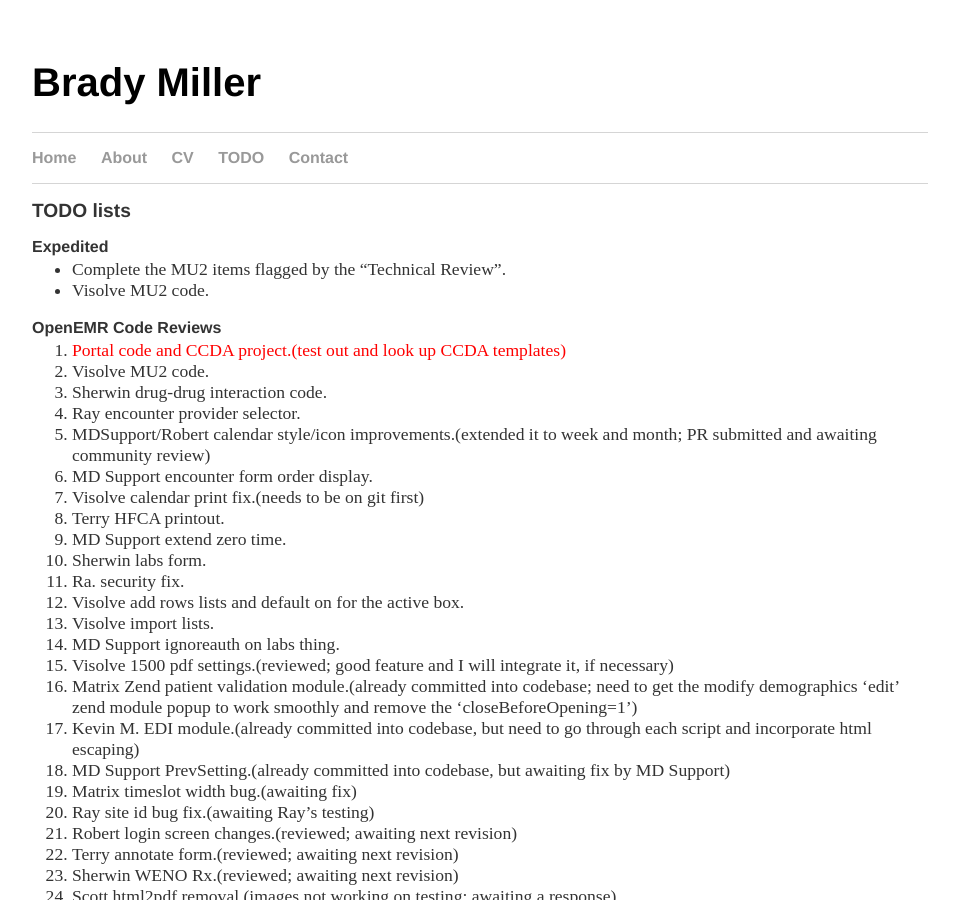
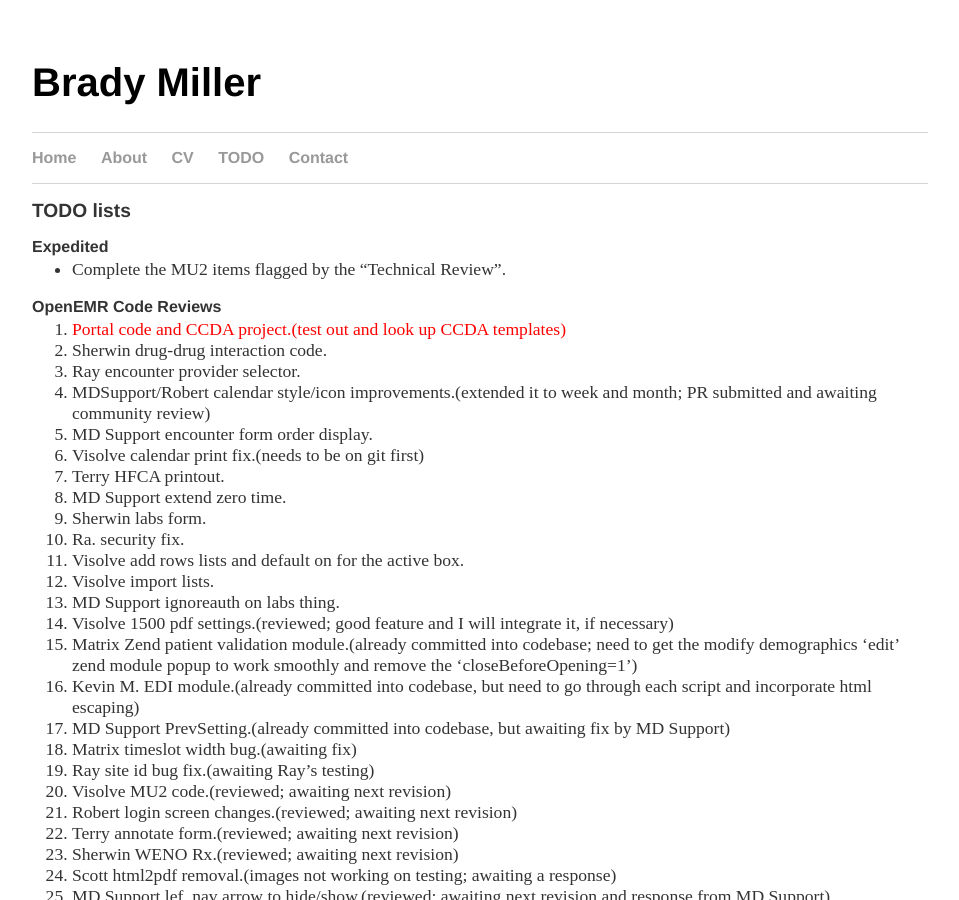
Before and after one commit to bradymiller/bradymiller.github.io, a Jekyll site: the page built from todo/index.md, in a window 1280 px wide and 900 px high. Shown: the whole window, without its empty margins (160-1119 px from the left). Built offline with Jekyll 4.4.1, drawn with Linux system fonts in a browser that asks for light colours.

Commit message:
Update todo list

```diff
--- a/todo/index.md
+++ b/todo/index.md
@@ -5,11 +5,9 @@
 
 ### Expedited
 * Complete the MU2 items flagged by the "Technical Review".
-* Visolve MU2 code.
 
 ### OpenEMR Code Reviews
 1. <span style="color: red">Portal code and CCDA project.(test out and look up CCDA templates)</span>
-1. Visolve MU2 code.
 1. Sherwin drug-drug interaction code.
 1. Ray encounter provider selector.
 1. MDSupport/Robert calendar style/icon improvements.(extended it to week and month; PR submitted and awaiting community review)
@@ -28,6 +26,7 @@
 1. MD Support PrevSetting.(already committed into codebase, but awaiting fix by MD Support)
 1. Matrix timeslot width bug.(awaiting fix)
 1. Ray site id bug fix.(awaiting Ray's testing)
+1. Visolve MU2 code.(reviewed; awaiting next revision)
 1. Robert login screen changes.(reviewed; awaiting next revision)
 1. Terry annotate form.(reviewed; awaiting next revision)
 1. Sherwin WENO Rx.(reviewed; awaiting next revision)
```
